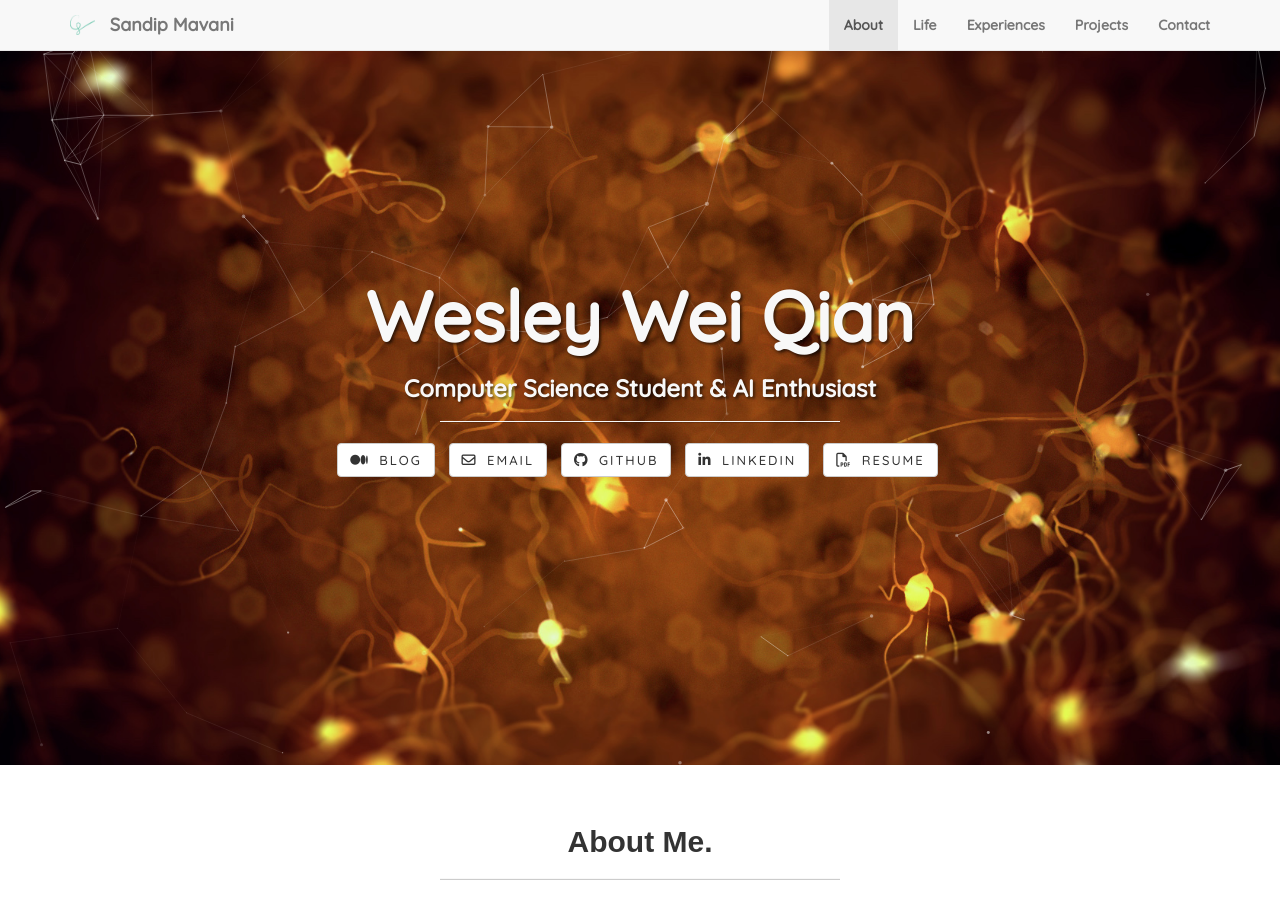
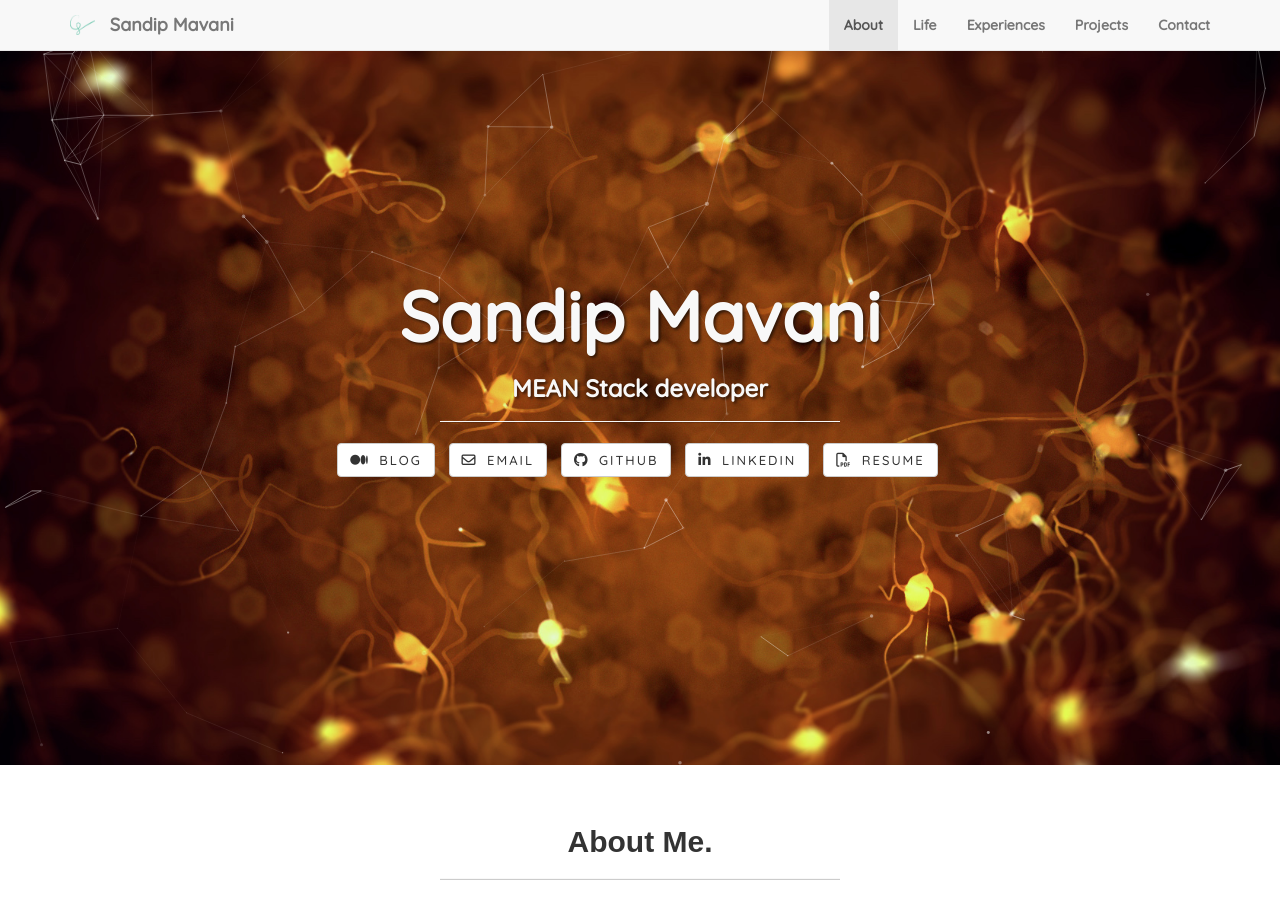
Before and after one commit to sandipmavani/sandipmavani.github.io, a Jekyll site: the page built from index.html, in a window 1280 px wide and 900 px high. Built offline with Jekyll 4.4.1, drawn with Linux system fonts in a browser that asks for light colours; nearby versions of some CDN libraries.

Commit message:
Update index.html

```diff
--- a/index.html
+++ b/index.html
@@ -1,6 +1,6 @@
 ---
 layout: default
-title: Wesley W. Q.
-author: Wesley Wei Qian
-description: Computer Science Student & AI Enthusiast
+title: Sandip Mavani
+author: Sandip Mavani
+description: MEAN Stack developer
 ---
```
